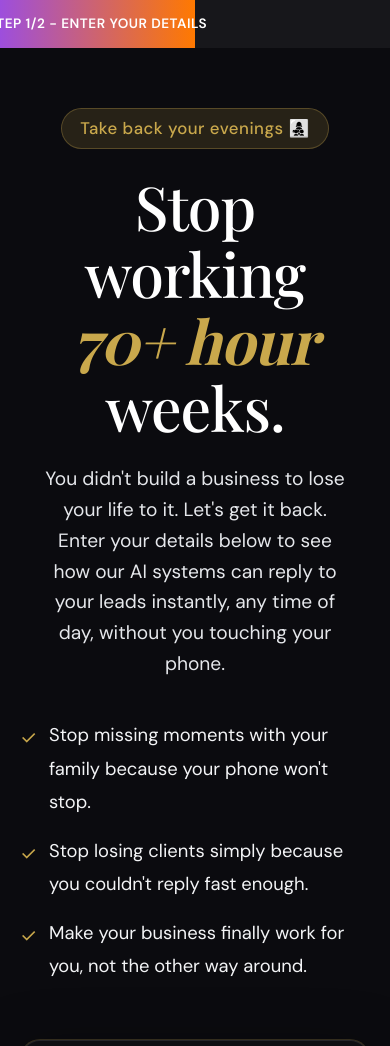
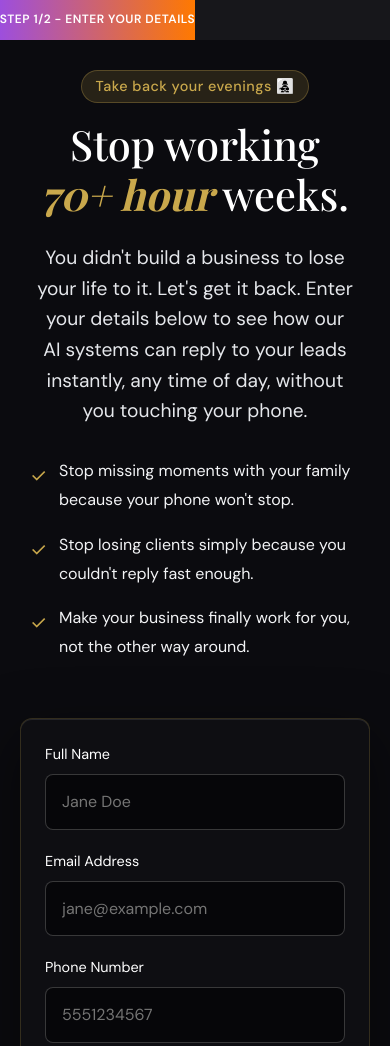
Before and after one commit to darrshandangi/GaneoAI, a website: page appointment.html in a window 390 px wide. Shown: the top 1046 px of the page. Drawn offline with nearby package versions, Linux system fonts and the light colour scheme; a script that the page names is missing; a web font is replaced by a local one.

Commit message:
Add responsive CSS to optimize appointment funnel for mobile devices

```diff
--- a/appointment.html
+++ b/appointment.html
@@ -226,6 +226,45 @@
             font-size: 1.2rem;
             transform: translateY(2px);
         }
+
+        /* --- Mobile Responsive Fixes --- */
+        @media (max-width: 768px) {
+            .appointment-subtitle {
+                font-size: 2.6rem;
+                line-height: 1.2;
+                letter-spacing: 0;
+            }
+
+            .appointment-header {
+                padding: 0 15px;
+                margin-bottom: 30px;
+            }
+
+            .appointment-title {
+                font-size: 0.9rem;
+                padding: 4px 14px;
+                margin-bottom: 16px;
+            }
+
+            .ad-bullets {
+                font-size: 1rem;
+                padding: 0 10px;
+            }
+
+            .appointment-form {
+                padding: 24px;
+                border-radius: 12px;
+            }
+
+            .progress-container {
+                margin-bottom: 30px;
+                height: 40px;
+            }
+
+            .progress-text {
+                font-size: 0.75rem;
+            }
+        }
     </style>
 
     <!-- Meta Pixel Code -->
```
